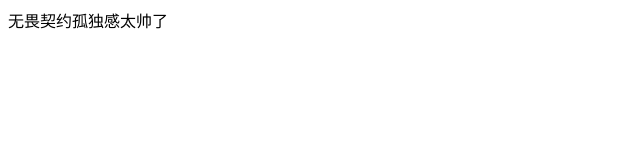
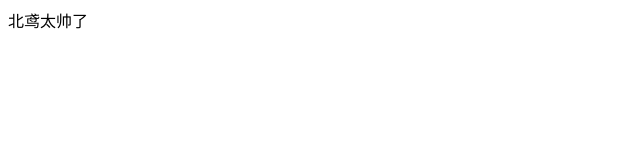
Before and after one commit to HONGYAN777888999/guduganwwqy.com, a plain HTML site: page index.html in a window 1280 px wide. Shown: the whole page, without its empty margins (0-640 px from the left). Drawn offline with Linux system fonts and the light colour scheme.

Commit message:
Update index.html
Signed-off-by: HONGYAN777888999 <3498722721@qq.com>

```diff
--- a/index.html
+++ b/index.html
@@ -1 +1 @@
-<p>无畏契约孤独感太帅了</p>
+<p>北鸢太帅了</p>
```
